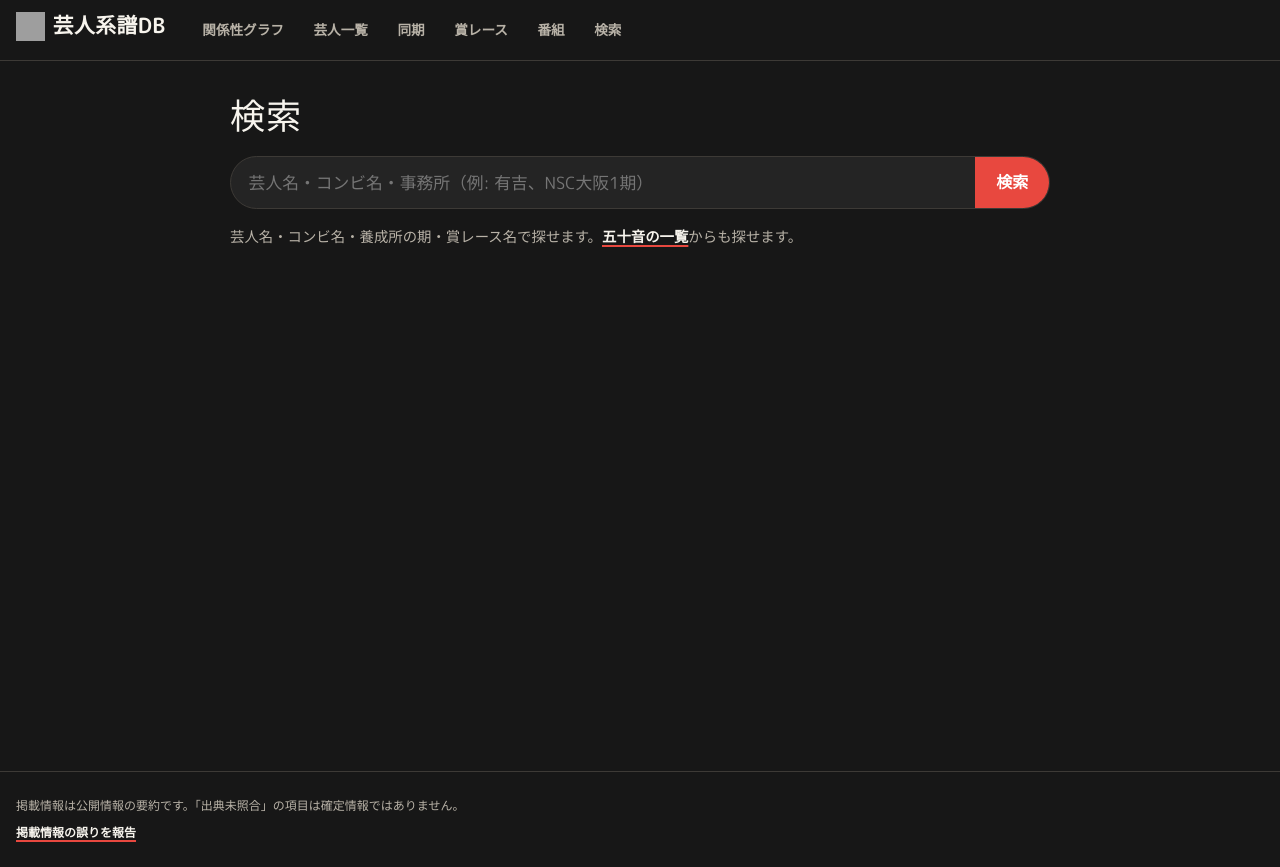
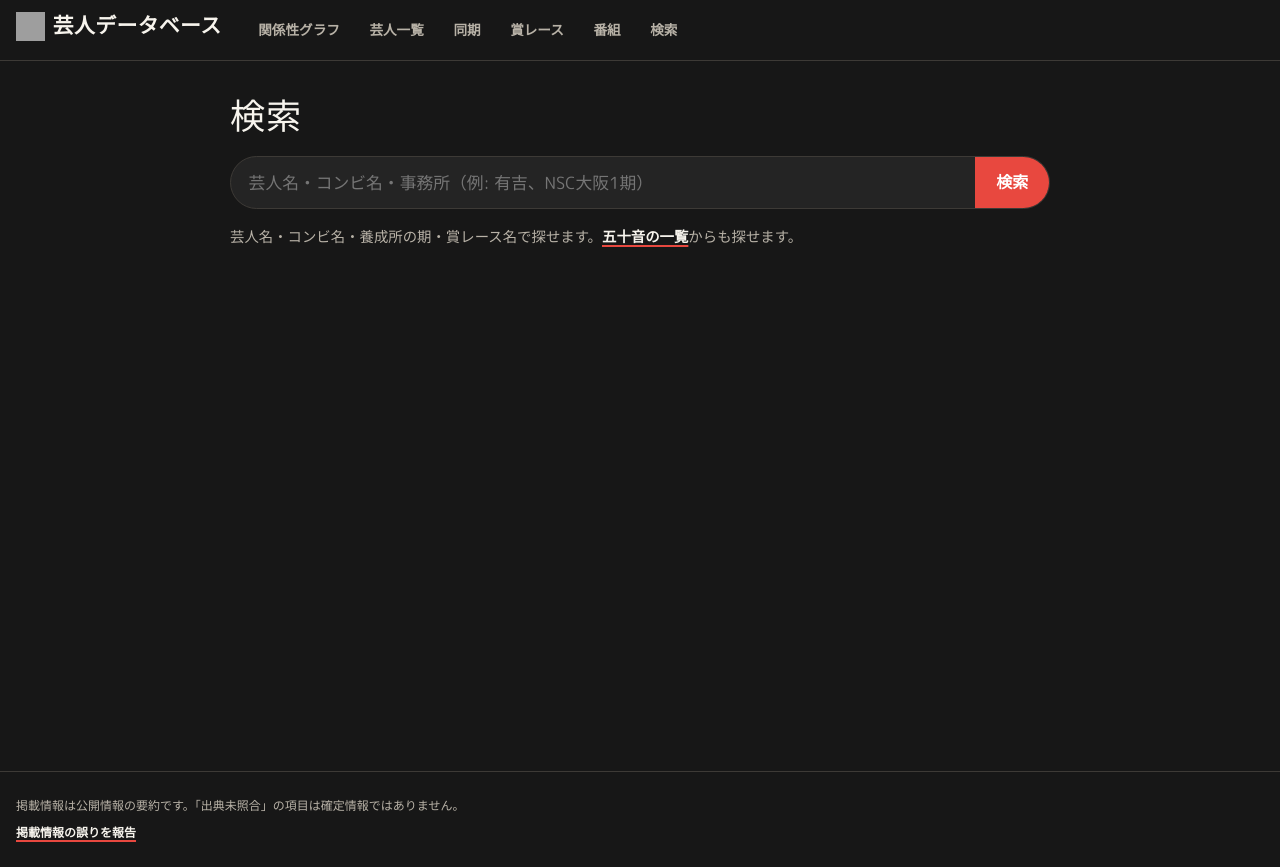
Before and after one commit to reload-co-jp/geinin, a Next.js app: page /search in a window 1280 px wide. Built offline with nearby package versions, Linux system fonts and the light colour scheme; grey boxes are pictures that could not be loaded; a web font is replaced by a local one.

Commit message:
Change title

```diff
--- a/app/layout.tsx
+++ b/app/layout.tsx
@@ -5,10 +5,10 @@ import "./reset.css"
 
 export const metadata = {
   metadataBase: new URL("https://geinin.reload.co.jp"),
-  title: { default: "芸人系譜DB", template: "%s | 芸人系譜DB" },
+  title: { default: "芸人データベース", template: "%s | 芸人データベース" },
   description:
     "お笑い芸人の師弟・同期・コンビ変遷・共演・賞レースの関係をネットワークグラフでたどるデータベース",
-  openGraph: { siteName: "芸人系譜DB", type: "website", locale: "ja_JP" },
+  openGraph: { siteName: "芸人データベース", type: "website", locale: "ja_JP" },
   twitter: { card: "summary_large_image" },
 }
 
@@ -46,7 +46,7 @@ const RootLayout = ({ children }: { children: React.ReactNode }) => {
           <Title style={{ fontSize: "1.3rem" }}>
             <Link href="/" className="logo">
               <img src="/icon.svg" alt="" width={29} height={29} />
-              芸人系譜DB
+              芸人データベース
             </Link>
           </Title>
           <nav aria-label="メイン">
--- a/app/search/page.tsx
+++ b/app/search/page.tsx
@@ -3,7 +3,7 @@ import { SearchResults } from "@/components/search-results"
 
 export const metadata = {
   title: "検索",
-  description: "芸人名・グループ名から系譜データを検索",
+  description: "芸人名・グループ名から芸人データベースを検索",
   alternates: { canonical: "/search/" },
 }
 
```
Also changed, not shown: app/opengraph-image.alt.txt, app/opengraph-image.png.
